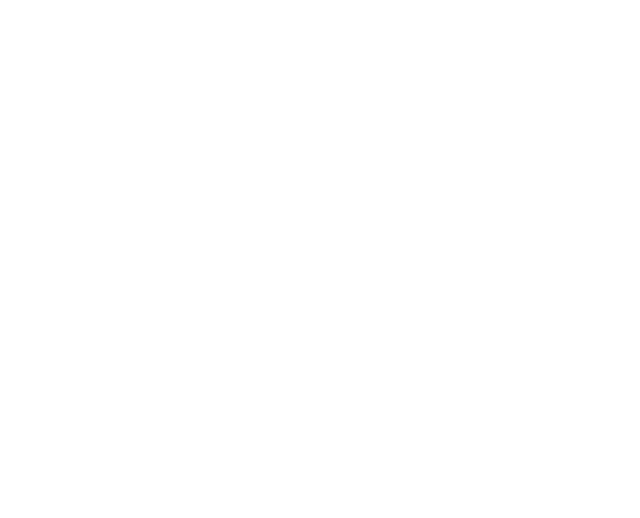
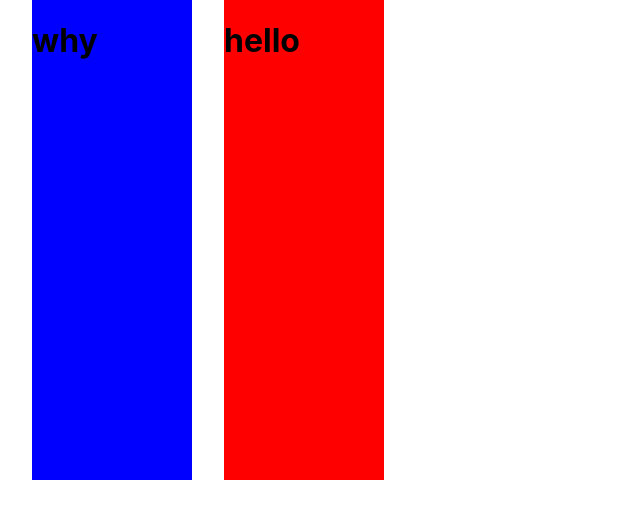
Before and after one commit to Alzubair98/ozyapi, a React (Create React App) app: page /preferencess in a window 1280 px wide. Before the commit this address had no page. Shown: the top 518 px of the page, without its empty margins (0-640 px from the left). Built offline with nearby package versions, Linux system fonts and the light colour scheme; the HTML template or start-up script is replaced by a standard one.

Commit message:
add preferences page

```diff
--- a/src/App.js
+++ b/src/App.js
@@ -1,12 +1,14 @@
 import { Route, Routes } from "react-router-dom";
 import "./App.css";
 import Main from "./component/main/main";
+import Preferencess from "./component/preferences/preferences";
 
 function App() {
   return (
     <div className="App">
       <Routes>
         <Route path="/" element={<Main />} />
+        <Route path="/preferencess" element={<Preferencess />} />
       </Routes>
     </div>
   );
--- a/src/component/navbar/navbar.css
+++ b/src/component/navbar/navbar.css
@@ -7,3 +7,5 @@
  #navbarNav{
     padding-left: 40rem !important;
 }
+
+/* need for mobile to be responsive */
--- a/src/component/navbar/navbar.js
+++ b/src/component/navbar/navbar.js
@@ -29,7 +29,7 @@ const Navbar = () => {
                   </a>
                 </li>
                 <li class="nav-item">
-                  <a class="nav-link" href="#">
+                  <a class="nav-link" href="/preferencess">
                     Prefrences
                   </a>
                 </li>
--- /dev/null
+++ b/src/component/preferences/preferences.jsx
@@ -0,0 +1,21 @@
+import React from "react";
+import "./preferencess.css";
+import Navbar from "../navbar/navbar";
+
+const Preferencess = () => {
+  return (
+    <>
+      {/* <Navbar /> */}
+      <div className="p-fullPage row">
+        <div className="p-firstPart col-4">
+          <h1>why</h1>
+        </div>
+        <div className="p-secondPart col-8">
+          <h1>hello</h1>
+        </div>
+      </div>
+    </>
+  );
+};
+
+export default Preferencess;
--- /dev/null
+++ b/src/component/preferences/preferencess.css
@@ -0,0 +1,22 @@
+.p-fullPage{
+    display: flex;
+    flex-direction: row;
+    padding: 0 2rem;
+    gap:2rem;
+}
+
+.p-firstPart{
+    display: flex;
+    flex-direction: column;
+    background-color: blue;
+    width: 10rem;
+    height: 30rem;
+}
+
+.p-secondPart{
+    display: flex;
+    flex-direction: column;
+    background-color: red;
+    width: 10rem;
+    height: 30rem;
+}
```
